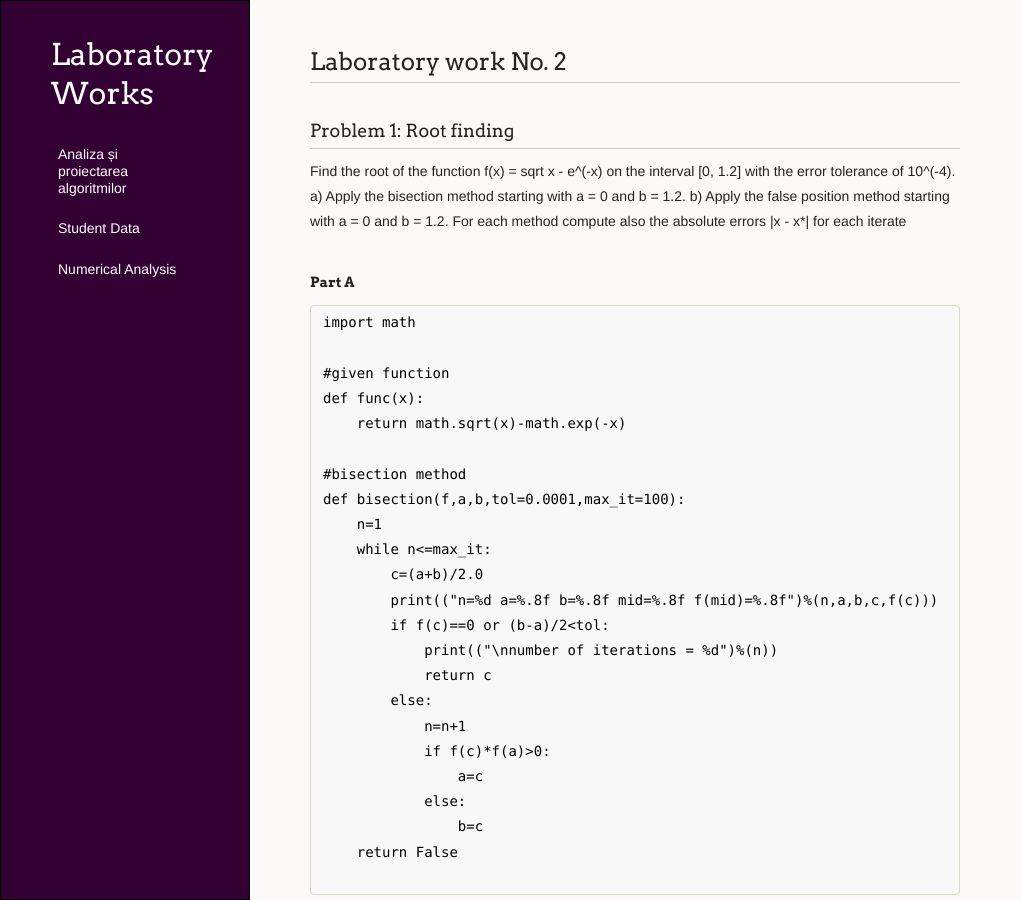
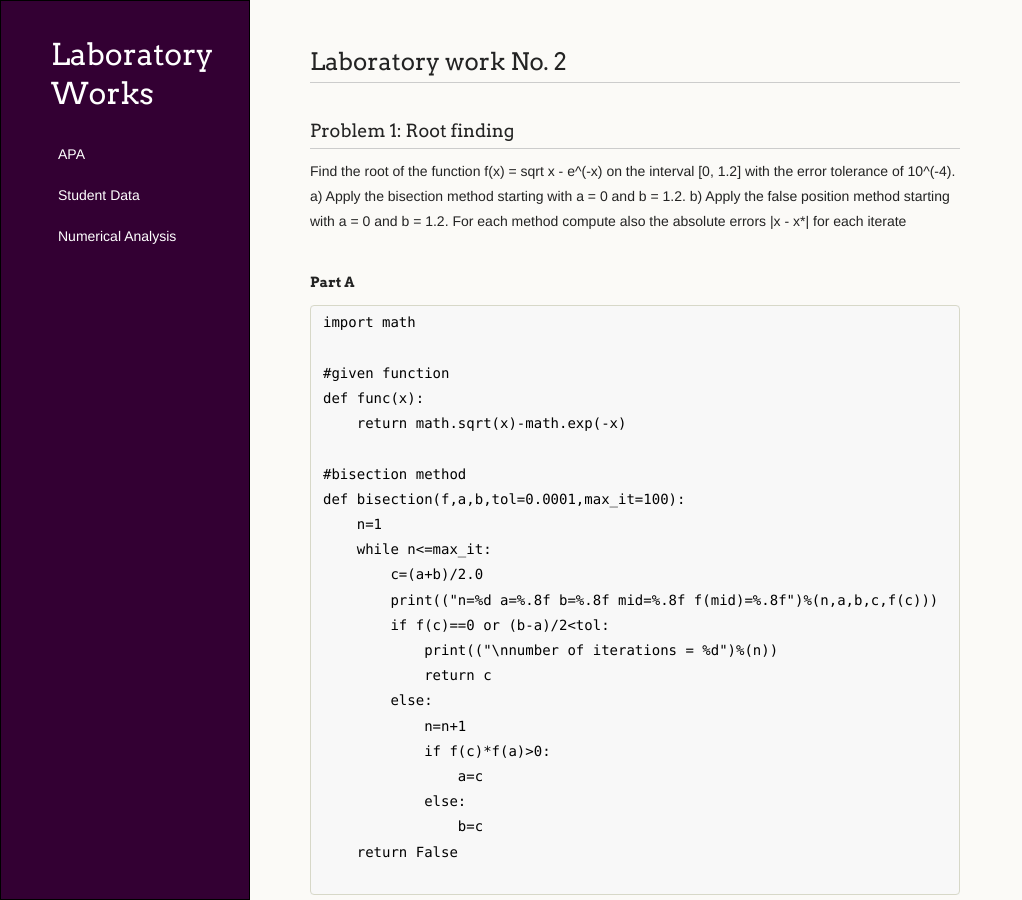
Before and after one commit to dianaartiomlab/dianaartiomlab.github.io, a Jekyll site: the page built from laboratoryWorks/na1.md, in a window 1280 px wide and 900 px high. Shown: the whole window, without its empty margins (0-1022 px from the left). Built offline with Jekyll 4.4.1, drawn with Linux system fonts in a browser that asks for light colours; Markdown is read by kramdown in place of the engine named in the settings.

Commit message:
change name to  APA

```diff
--- a/laboratoryWorks/apa.md
+++ b/laboratoryWorks/apa.md
@@ -1,6 +1,6 @@
 ---
 layout: default
-title: Analiza și proiectarea algoritmilor
+title: APA
 ---
 
 #Laboratory work Nr. 1
```
